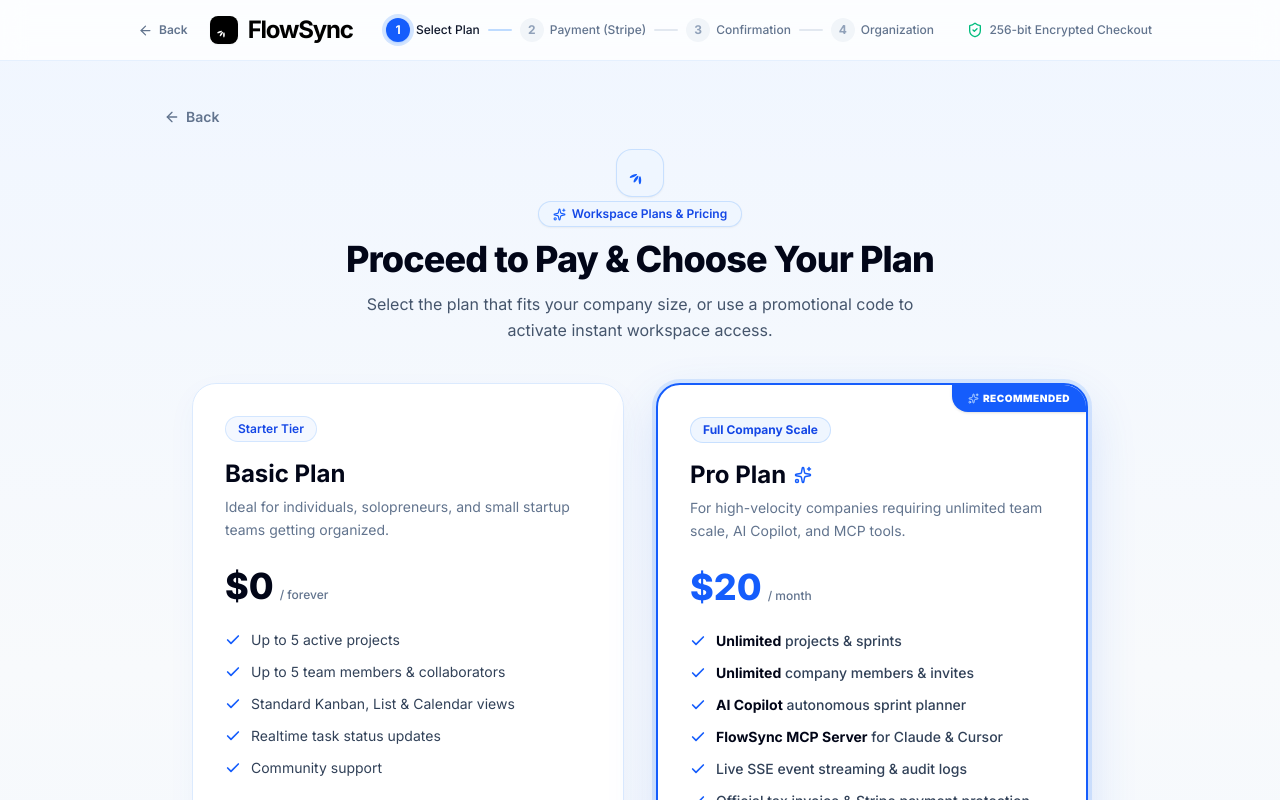
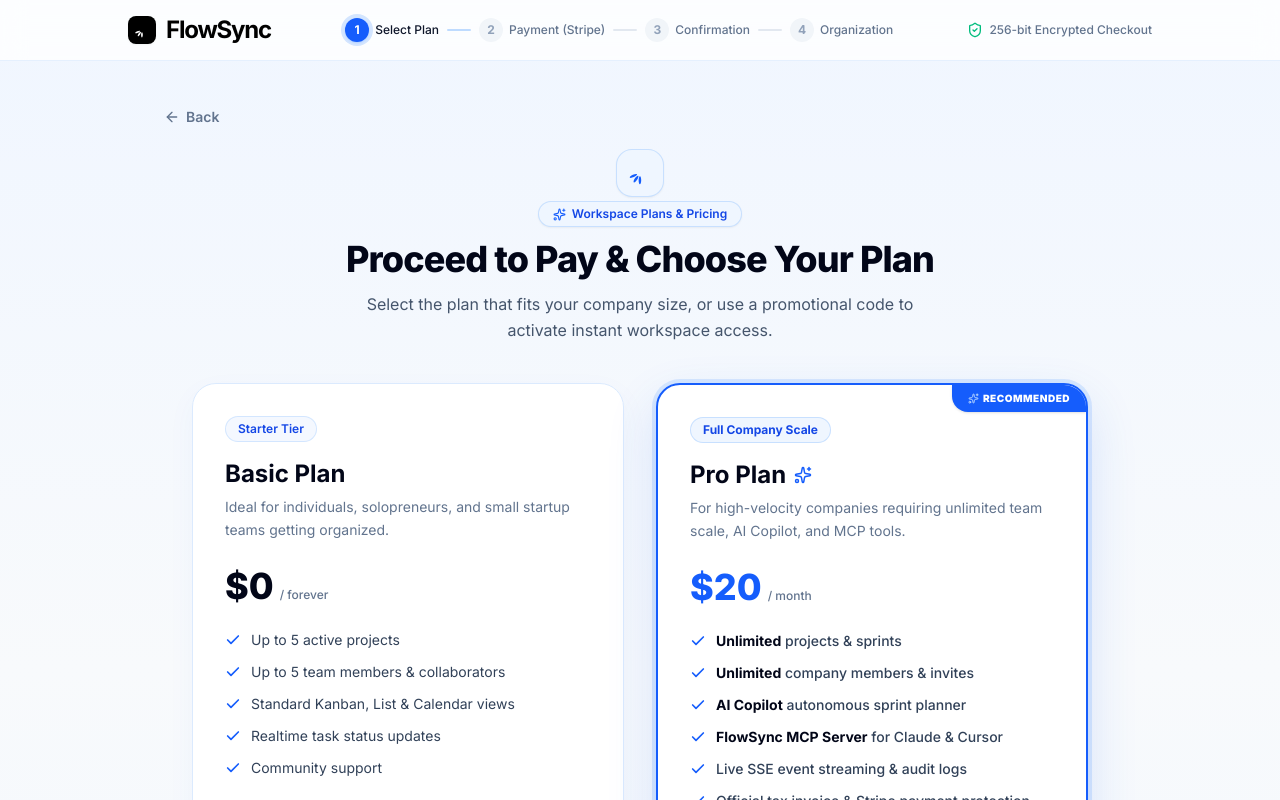
Before and after one commit to rasel1510/TaskFlow, a Next.js app: page /onboarding/plans in a window 1280 px wide. Shown: the top 800 px of the page. Built offline with nearby package versions, Linux system fonts and the light colour scheme.

Commit message:
fix(onboarding): remove redundant back button from header navigation bar

```diff
--- a/src/app/onboarding/organization/page.tsx
+++ b/src/app/onboarding/organization/page.tsx
@@ -126,7 +126,7 @@ function OnboardingOrganizationContent() {
 
   return (
     <div className="min-h-screen bg-gradient-to-b from-[#F0F6FF] via-[#F8FAFC] to-[#EFF6FF] dark:from-[#0B1120] dark:via-[#0F172A] dark:to-[#0B1120] text-slate-900 dark:text-slate-100 flex flex-col font-sans relative overflow-x-hidden transition-colors">
-      <OnboardingHeader currentStep={4} onBack={handleBack} />
+      <OnboardingHeader currentStep={4} />
 
       <main className="flex-1 max-w-2xl w-full mx-auto px-4 sm:px-6 py-10 sm:py-14 flex flex-col items-center">
 
--- a/src/app/onboarding/plans/page.tsx
+++ b/src/app/onboarding/plans/page.tsx
@@ -119,7 +119,7 @@ export default function OnboardingPlansPage() {
       <div className="absolute top-1/3 -right-48 w-[400px] h-[400px] bg-indigo-500/10 blur-[140px] rounded-full pointer-events-none -z-10" />
 
       {/* Top Header with official FlowSync logo and stepper */}
-      <OnboardingHeader currentStep={1} onBack={handleBack} />
+      <OnboardingHeader currentStep={1} />
 
       <main className="flex-1 max-w-5xl w-full mx-auto px-4 sm:px-6 py-6 sm:py-10 flex flex-col items-center">
 
--- a/src/components/onboarding/OnboardingHeader.tsx
+++ b/src/components/onboarding/OnboardingHeader.tsx
@@ -2,11 +2,10 @@
 
 import React from 'react';
 import Link from 'next/link';
-import { Check, ShieldCheck, ArrowLeft } from 'lucide-react';
+import { Check, ShieldCheck } from 'lucide-react';
 
 interface OnboardingHeaderProps {
   currentStep: 1 | 2 | 3 | 4;
-  onBack?: () => void;
 }
 
 const STEPS = [
@@ -16,24 +15,10 @@ const STEPS = [
   { step: 4, label: 'Organization' },
 ];
 
-export default function OnboardingHeader({ currentStep, onBack }: OnboardingHeaderProps) {
+export default function OnboardingHeader({ currentStep }: OnboardingHeaderProps) {
   return (
     <header className="w-full bg-white/80 dark:bg-slate-950/80 backdrop-blur-md border-b border-blue-100/70 dark:border-slate-800/80 py-3.5 px-4 sm:px-8 sticky top-0 z-40 transition-colors">
       <div className="max-w-5xl mx-auto flex items-center justify-between gap-4">
-
-        {/* Left Side: Back button + Brand Logo */}
-        <div className="flex items-center gap-2 sm:gap-3">
-          {onBack && (
-            <button
-              type="button"
-              onClick={onBack}
-              aria-label="Back"
-              className="inline-flex items-center gap-1.5 px-2.5 py-1.5 rounded-lg text-xs font-semibold text-slate-500 hover:text-slate-900 dark:text-slate-400 dark:hover:text-white hover:bg-slate-100/80 dark:hover:bg-slate-800/80 transition-all cursor-pointer group"
-            >
-              <ArrowLeft size={15} className="group-hover:-translate-x-0.5 transition-transform" />
-              <span className="hidden sm:inline">Back</span>
-            </button>
-          )}
 
         {/* Brand Logo — Exact FlowSync Logo from Landing Page */}
         <Link href="/" aria-label="FlowSync Home" className="flex items-center gap-2.5 group">
@@ -49,7 +34,6 @@ export default function OnboardingHeader({ currentStep, onBack }: OnboardingHead
             FlowSync
           </span>
         </Link>
-        </div>
 
         {/* Multi-step progress indicator in FlowSync Blue */}
         <div className="hidden sm:flex items-center gap-2">
```
Lines whose indentation alone changed are shown as unchanged.
